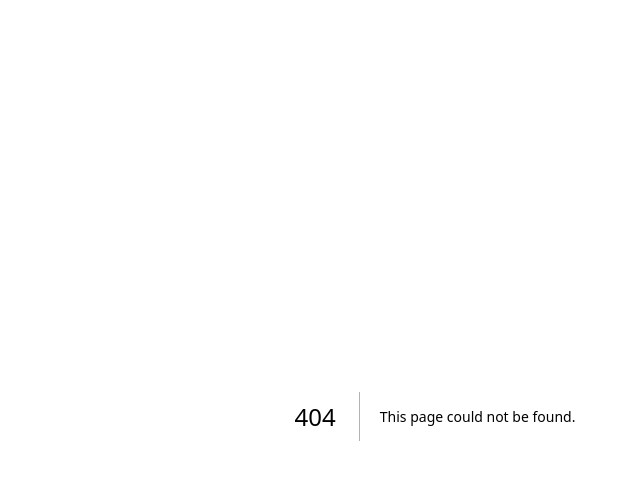
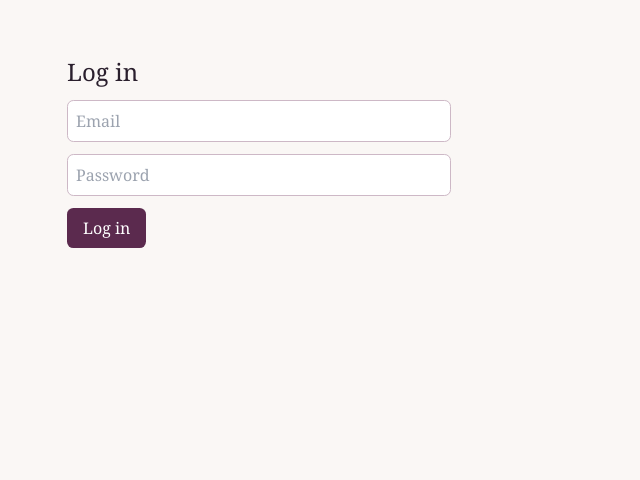
Before and after one commit to sz8c6bygvj-dot/Couture-Atelier, a Next.js app: page /app/login in a window 1280 px wide. Before the commit this address had no page. Shown: the top 480 px of the page, without its empty margins (205-845 px from the left). Built offline with nearby package versions, Linux system fonts and the light colour scheme.

Commit message:
Create page.tsx

```diff
--- /dev/null
+++ b/app/app/login/page.tsx
@@ -0,0 +1,19 @@
+import { redirect } from 'next/navigation'
+import { sb } from '@/lib/supabase'
+export default function Login({ searchParams }: any) {
+  async function login(fd: FormData) {
+    'use server'
+    const s = sb()
+    const { data, error } = await s.auth.signInWithPassword({ email: String(fd.get('email')), password: String(fd.get('password')) })
+    if (error || !data.user) redirect('/login?error=1')
+    const { data: p } = await s.from('profiles').select('role').eq('id', data.user.id).single()
+    redirect('/' + (p?.role ?? 'login'))
+  }
+  return <form action={login} className="space-y-3 pt-10 max-w-sm">
+    <h1 className="text-2xl">Log in</h1>
+    {searchParams.error && <p className="text-red-700">Wrong email or password.</p>}
+    <input className="in" name="email" type="email" placeholder="Email" required />
+    <input className="in" name="password" type="password" placeholder="Password" required />
+    <button className="btn">Log in</button>
+  </form>
+}
```
